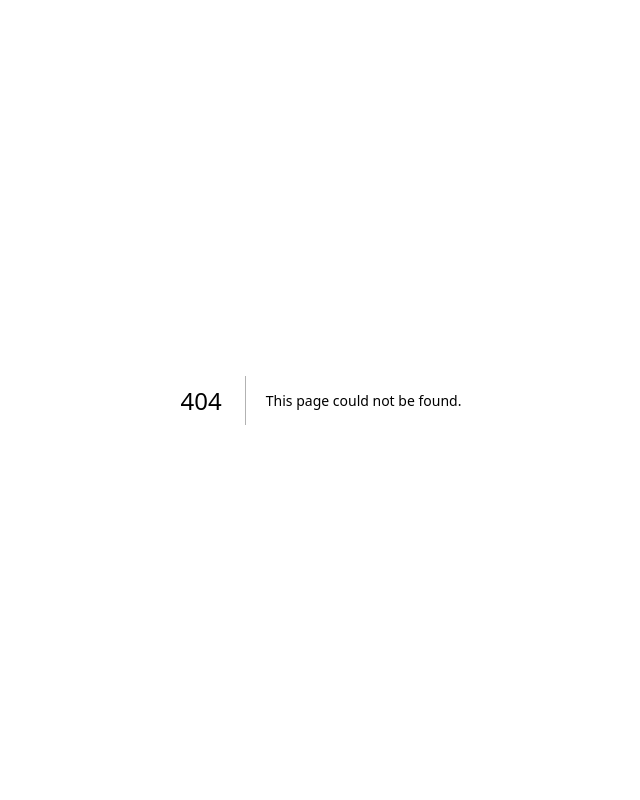
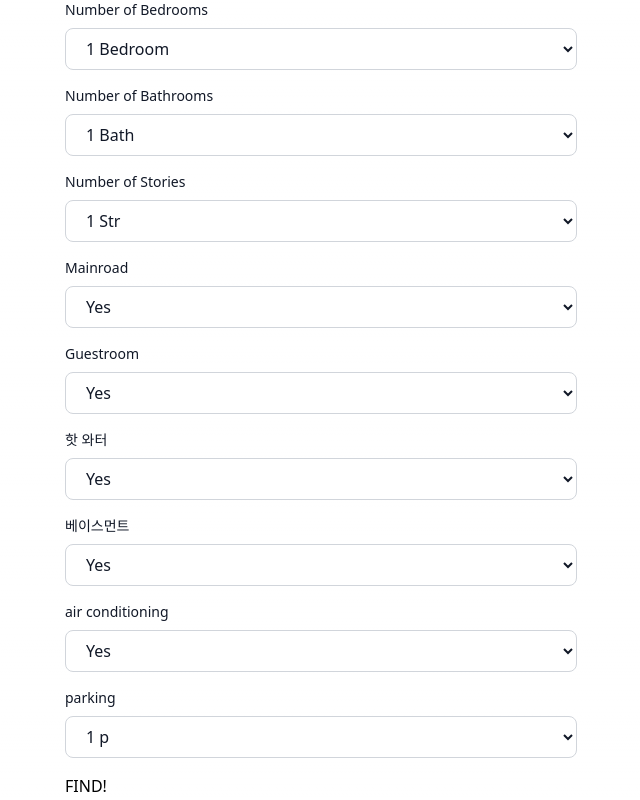
Before and after one commit to 2starwook/HackKU-2024-LOOH, a Next.js app: page /form in a window 1280 px wide. Before the commit this address had no page. Shown: the whole page, without its empty margins (319-959 px from the left). Built offline with nearby package versions, Linux system fonts and the light colour scheme.

Commit message:
Form Initiate

```diff
--- a/app/page.tsx
+++ b/app/page.tsx
@@ -1,118 +1,19 @@
 import Image from "next/image";
 import Link from "next/link";
-import { useEffect, useState } from "react";
-import Component from "./components/component";
+import Component from "../components/component";
+import "./globals.css";
 
 export default function Home() {
   return (
-    <main className="flex min-h-screen flex-col items-center justify-between p-24">
-      <div className="z-10 w-full max-w-5xl items-center justify-between font-mono text-sm lg:flex">
-        <p className="fixed left-0 top-0 flex w-full justify-center border-b border-gray-300 bg-gradient-to-b from-zinc-200 pb-6 pt-8 backdrop-blur-2xl dark:border-neutral-800 dark:bg-zinc-800/30 dark:from-inherit lg:static lg:w-auto  lg:rounded-xl lg:border lg:bg-gray-200 lg:p-4 lg:dark:bg-zinc-800/30">
-          Get started by editing&nbsp;
-          <Link href="/api/python">
-            <code className="font-mono font-bold">api/index.py</code>
+    <main className="flex min-h-screen flex-col items-center p-24">
+      <Component />
+      <div className="z-10 max-w-5xl items-center justify-between font-mono text-sm lg:flex">
+        <p className="left-0 top-0 flex w-full justify-center border-b border-gray-300 bg-gradient-to-b from-zinc-200 pb-6 pt-8 backdrop-blur-2xl dark:border-neutral-800 dark:bg-zinc-800/30 dark:from-inherit lg:static lg:w-auto  lg:rounded-xl lg:border lg:bg-gray-200 lg:p-4 lg:dark:bg-zinc-800/30">
+          Get started by clicking&nbsp;
+          <Link href="/form">
+            <code className="font-mono font-bold">HERE</code>
           </Link>
         </p>
-        <Component />
-        <div className="fixed bottom-0 left-0 flex h-48 w-full items-end justify-center bg-gradient-to-t from-white via-white dark:from-black dark:via-black lg:static lg:h-auto lg:w-auto lg:bg-none">
-          <a
-            className="pointer-events-none flex place-items-center gap-2 p-8 lg:pointer-events-auto lg:p-0"
-            href="https://vercel.com?utm_source=create-next-app&utm_medium=appdir-template&utm_campaign=create-next-app"
-            target="_blank"
-            rel="noopener noreferrer"
-          >
-            By{" "}
-            <Image
-              src="/vercel.svg"
-              alt="Vercel Logo"
-              className="dark:invert"
-              width={100}
-              height={24}
-              priority
-            />
-          </a>
-        </div>
-      </div>
-
-      <div className="relative flex place-items-center before:absolute before:h-[300px] before:w-[480px] before:-translate-x-1/2 before:rounded-full before:bg-gradient-radial before:from-white before:to-transparent before:blur-2xl before:content-[''] after:absolute after:-z-20 after:h-[180px] after:w-[240px] after:translate-x-1/3 after:bg-gradient-conic after:from-sky-200 after:via-blue-200 after:blur-2xl after:content-[''] before:dark:bg-gradient-to-br before:dark:from-transparent before:dark:to-blue-700 before:dark:opacity-10 after:dark:from-sky-900 after:dark:via-[#0141ff] after:dark:opacity-40 before:lg:h-[360px]">
-        <Image
-          className="relative dark:drop-shadow-[0_0_0.3rem_#ffffff70] dark:invert"
-          src="/next.svg"
-          alt="Next.js Logo"
-          width={180}
-          height={37}
-          priority
-        />
-      </div>
-
-      <div className="mb-32 grid text-center lg:mb-0 lg:grid-cols-4 lg:text-left">
-        <a
-          href="https://nextjs.org/docs?utm_source=create-next-app&utm_medium=appdir-template&utm_campaign=create-next-app"
-          className="group rounded-lg border border-transparent px-5 py-4 transition-colors hover:border-gray-300 hover:bg-gray-100 hover:dark:border-neutral-700 hover:dark:bg-neutral-800/30"
-          target="_blank"
-          rel="noopener noreferrer"
-        >
-          <h2 className={`mb-3 text-2xl font-semibold`}>
-            Docs{" "}
-            <span className="inline-block transition-transform group-hover:translate-x-1 motion-reduce:transform-none">
-              -&gt;
-            </span>
-          </h2>
-          <p className={`m-0 max-w-[30ch] text-sm opacity-50`}>
-            Find in-depth information about Next.js features and API.
-          </p>
-        </a>
-
-        <a
-          href="https://nextjs.org/learn?utm_source=create-next-app&utm_medium=appdir-template-tw&utm_campaign=create-next-app"
-          className="group rounded-lg border border-transparent px-5 py-4 transition-colors hover:border-gray-300 hover:bg-gray-100 hover:dark:border-neutral-700 hover:dark:bg-neutral-800 hover:dark:bg-opacity-30"
-          target="_blank"
-          rel="noopener noreferrer"
-        >
-          <h2 className={`mb-3 text-2xl font-semibold`}>
-            Learn{" "}
-            <span className="inline-block transition-transform group-hover:translate-x-1 motion-reduce:transform-none">
-              -&gt;
-            </span>
-          </h2>
-          <p className={`m-0 max-w-[30ch] text-sm opacity-50`}>
-            Learn about Next.js in an interactive course with&nbsp;quizzes!
-          </p>
-        </a>
-
-        <a
-          href="https://vercel.com/templates?framework=next.js&utm_source=create-next-app&utm_medium=appdir-template&utm_campaign=create-next-app"
-          className="group rounded-lg border border-transparent px-5 py-4 transition-colors hover:border-gray-300 hover:bg-gray-100 hover:dark:border-neutral-700 hover:dark:bg-neutral-800/30"
-          target="_blank"
-          rel="noopener noreferrer"
-        >
-          <h2 className={`mb-3 text-2xl font-semibold`}>
-            Templates{" "}
-            <span className="inline-block transition-transform group-hover:translate-x-1 motion-reduce:transform-none">
-              -&gt;
-            </span>
-          </h2>
-          <p className={`m-0 max-w-[30ch] text-sm opacity-50`}>
-            Explore the Next.js 13 playground.
-          </p>
-        </a>
-
-        <a
-          href="https://vercel.com/new?utm_source=create-next-app&utm_medium=appdir-template&utm_campaign=create-next-app"
-          className="group rounded-lg border border-transparent px-5 py-4 transition-colors hover:border-gray-300 hover:bg-gray-100 hover:dark:border-neutral-700 hover:dark:bg-neutral-800/30"
-          target="_blank"
-          rel="noopener noreferrer"
-        >
-          <h2 className={`mb-3 text-2xl font-semibold`}>
-            Deploy{" "}
-            <span className="inline-block transition-transform group-hover:translate-x-1 motion-reduce:transform-none">
-              -&gt;
-            </span>
-          </h2>
-          <p className={`m-0 max-w-[30ch] text-sm opacity-50`}>
-            Instantly deploy your Next.js site to a shareable URL with Vercel.
-          </p>
-        </a>
       </div>
     </main>
   );
--- /dev/null
+++ b/pages/form.tsx
@@ -0,0 +1,158 @@
+import React, { useState } from "react";
+import "../app/globals.css";
+
+interface Option {
+  value: number;
+  label: string;
+}
+
+interface Question {
+  key: string;
+  question: string;
+  options: Option[];
+}
+
+const Form: React.FC = () => {
+  const questions: Question[] = [
+    {
+      key: "bedrooms",
+      question: "Number of Bedrooms",
+      options: [
+        { value: 1, label: "1 Bedroom" },
+        { value: 2, label: "2 Bedroom" },
+        { value: 3, label: "3 Bedroom" },
+      ],
+    },
+    {
+      key: "bathrooms",
+      question: "Number of Bathrooms",
+      options: [
+        { value: 1, label: "1 Bath" },
+        { value: 2, label: "2 Bath" },
+        { value: 3, label: "3 Bath" },
+      ],
+    },
+    {
+      key: "stories",
+      question: "Number of Stories",
+      options: [
+        { value: 1, label: "1 Str" },
+        { value: 2, label: "2 Str" },
+        { value: 3, label: "3 Str" },
+      ],
+    },
+    {
+      key: "mainroad",
+      question: "Mainroad",
+      options: [
+        { value: 1, label: "Yes" },
+        { value: 0, label: "No" },
+      ],
+    },
+    {
+      key: "guestroom",
+      question: "Guestroom",
+      options: [
+        { value: 1, label: "Yes" },
+        { value: 0, label: "No" },
+      ],
+    },
+    {
+      key: "hotwater",
+      question: "핫 와터",
+      options: [
+        { value: 1, label: "Yes" },
+        { value: 0, label: "No" },
+      ],
+    },
+    {
+      key: "basement",
+      question: "베이스먼트",
+      options: [
+        { value: 1, label: "Yes" },
+        { value: 0, label: "No" },
+      ],
+    },
+    {
+      key: "airconditioning",
+      question: "air conditioning",
+      options: [
+        { value: 1, label: "Yes" },
+        { value: 0, label: "No" },
+      ],
+    },
+    {
+      key: "parking",
+      question: "parking",
+      options: [
+        { value: 1, label: "1 p" },
+        { value: 2, label: "2 p" },
+        { value: 3, label: "3 p" },
+      ],
+    },
+  ];
+
+  const [formData, setFormData] = useState<Record<string, number>>({});
+
+  const handleChange = (
+    e: React.ChangeEvent<HTMLSelectElement>,
+    key: string
+  ) => {
+    const value = parseInt(e.target.value, 10);
+    setFormData({
+      ...formData,
+      [key]: value,
+    });
+  };
+
+  const handleSubmit = async (e: React.FormEvent<HTMLFormElement>) => {
+    e.preventDefault(); // prevent default form sub
+
+    const queryParams = new URLSearchParams();
+    Object.keys(formData).forEach((key) => {
+      queryParams.append(key, formData[key].toString());
+    });
+    const queryString = queryParams.toString();
+
+    const response = await fetch(
+      `http://localhost:5328/predict?${queryString}`,
+      {
+        method: "GET",
+      }
+    );
+
+    const data = await response.json();
+    console.log(data);
+  };
+
+  return (
+    <form className="max-w-lg mx-auto space-y-4" onSubmit={handleSubmit}>
+      {questions.map((questionObj, index) => (
+        <div key={index}>
+          <label
+            htmlFor={`dropdown-${index}`}
+            className="block mb-2 text-sm font-medium text-gray-900 dark:text-white"
+          >
+            {questionObj.question}
+          </label>
+          <select
+            id={`dropdown-${index}`}
+            className="block w-full px-4 py-2 text-base text-gray-900 bg-white border border-gray-300 rounded-lg focus:ring-blue-500 focus:border-blue-500 dark:bg-gray-700 dark:border-gray-600 dark:text-white dark:focus:ring-blue-500 dark:focus:border-blue-500"
+            onChange={(e) => handleChange(e, questionObj.key)}
+          >
+            {questionObj.options.map((option) => (
+              <option key={option.value} value={option.value}>
+                {option.label}
+              </option>
+            ))}
+          </select>
+        </div>
+      ))}
+      <button type="submit" className="submit-button">
+        FIND!
+      </button>
+    </form>
+  );
+};
+
+export default Form;
```
